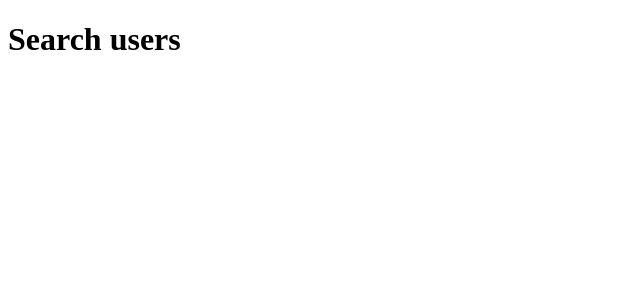
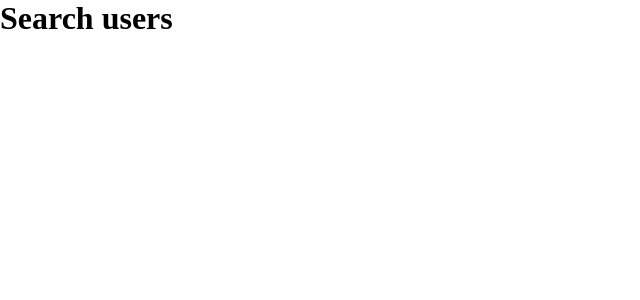
Before and after one commit to samuelsilvadev/check-out-github-profiles, a React (Vite) app: page / in a window 1280 px wide. Shown: the top 300 px of the page, without its empty margins (0-640 px from the left). Built offline with nearby package versions, Linux system fonts and the light colour scheme.

Commit message:
feat: add minimal reset css and define main colors

```diff
--- a/src/index.css
+++ b/src/index.css
@@ -0,0 +1,37 @@
+:root {
+  --colors-primary: #000;
+  --colors-secondary: #fff;
+}
+
+*,
+*::before,
+*::after {
+  box-sizing: border-box;
+}
+
+body,
+h1,
+h2,
+h3,
+h4,
+h5,
+h6,
+p,
+ul {
+  margin: 0;
+  padding: 0;
+}
+
+ul {
+  list-style: none;
+}
+
+img {
+  display: block;
+  max-width: 100%;
+  height: auto;
+}
+
+button {
+  cursor: pointer;
+}
```
